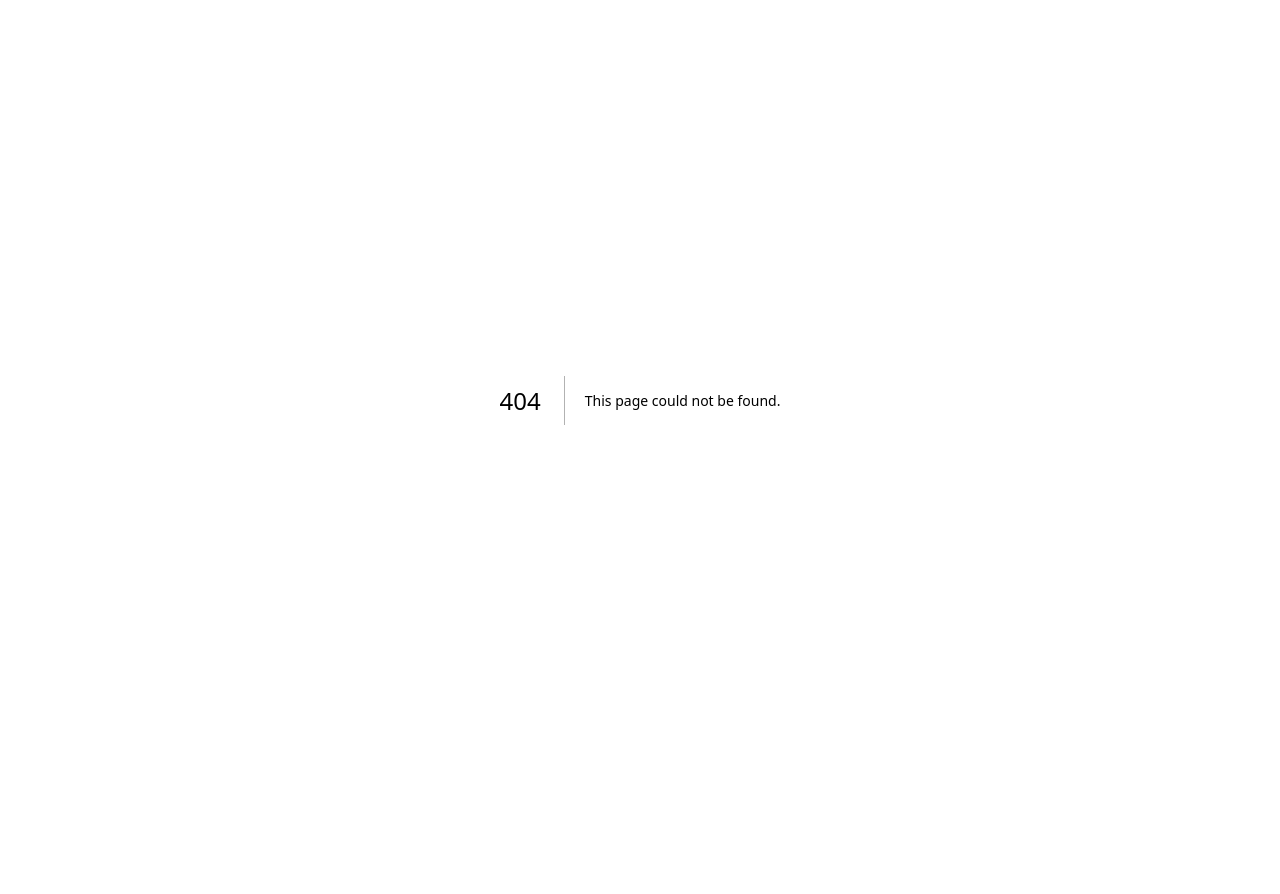
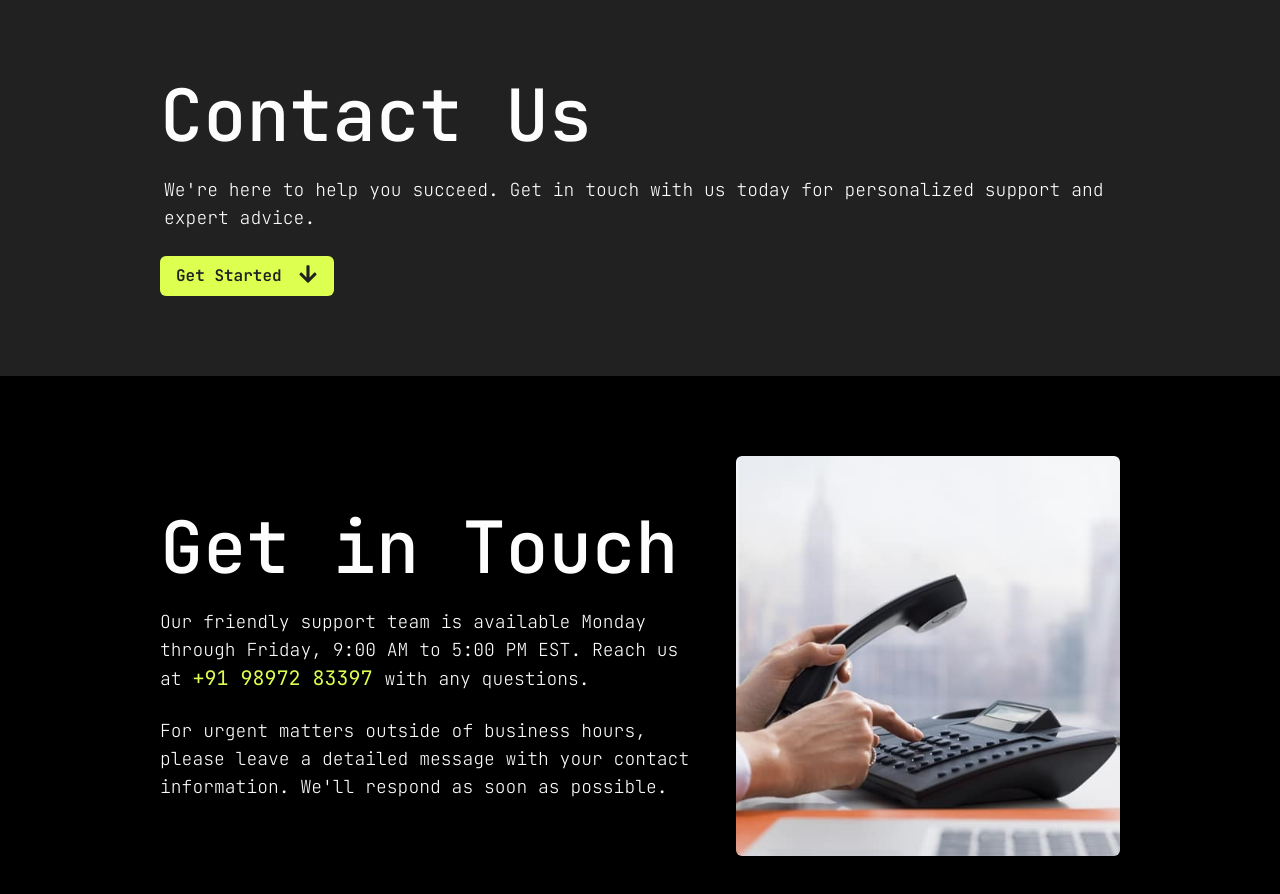
Before and after one commit to himanshuu004/plantywide, a Next.js app: page /ContactUs in a window 1280 px wide. Before the commit this address had no page. Shown: the top 894 px of the page. Before the commit the page ends 800 px from the top, so only its background shows below. Built offline with nearby package versions, Linux system fonts and the light colour scheme.

Commit message:
contact us page started

```diff
--- /dev/null
+++ b/app/ContactUs/components/GetinTouch.tsx
@@ -0,0 +1,39 @@
+import React from "react";
+import Image from "next/image";
+import { Phone } from "@/public";
+
+const GetinTouch = () => {
+  return (
+    <div className="w-full max-w-[960px] flex  justify-between items-center py-20 ">
+      <div className="w-3/5 h-full flex flex-col justify-start items-start gap-6 pr-8">
+        <div className=" w-full text-7xl font-medium">Get in Touch</div>
+        <div className="w-full text-lg font-thin">
+          Our friendly support team is available Monday through Friday, 9:00 AM
+          to 5:00 PM EST. Reach us at{" "}
+          <span className=" text-[#dcff50] text-xl font-normal">
+            {" "}
+            +91 98972 83397{" "}
+          </span>{" "}
+          with any questions.
+        </div>
+        <div className="w-full text-lg font-thin">
+          For urgent matters outside of business hours, please leave a detailed
+          message with your contact information. We'll respond as soon as
+          possible.
+        </div>
+      </div>
+      <div className="w-2/5 flex justify-center items-center">
+        <Image
+          src={Phone}
+          alt="Hero"
+          width={1000}
+          height={1000}
+          priority
+          className="h-[400px] w-full overflow-x-hidden object-cover rounded-md"
+        />
+      </div>
+    </div>
+  );
+};
+
+export default GetinTouch;
--- /dev/null
+++ b/app/ContactUs/components/HeroC.tsx
@@ -0,0 +1,20 @@
+import React from "react";
+import { FaArrowDown } from "react-icons/fa";
+
+const HeroC: React.FC = () => {
+  return (
+    <div className="w-full max-w-[960px] flex flex-col justify-start items-start py-20 gap-6 ">
+      <h1 className="w-full text-7xl font-medium">Contact Us</h1>
+      <p className="w-full text-lg font-thin px-1">
+        We're here to help you succeed. Get in touch with us today for
+        personalized support and expert advice.
+      </p>
+      <div className="w-auto flex justify-between  rounded-md bg-[#dcff50] text-[#212121] gap-4 font-semibold px-4 py-2">
+        <p>Get Started</p>
+        <FaArrowDown size={20} />
+      </div>
+    </div>
+  );
+};
+
+export default HeroC;
--- /dev/null
+++ b/app/ContactUs/page.jsx
@@ -0,0 +1,25 @@
+import React from "react";
+import { JetBrains_Mono } from "@next/font/google";
+import HeroC from "./components/HeroC";
+import GetinTouch from "./components/GetinTouch";
+
+const jetBrainsMono = JetBrains_Mono({
+  weight: ["200", "300", "400", "500", "600", "700", "800"], // You can specify the weight and other options
+  subsets: ["latin"], // Specify the subsets you want to use
+});
+
+const Contactus = () => {
+  return (
+    <div
+      className={`w-full h-full bg-[#212121] text-[#fdfdfd] flex flex-col justify-center items-center ${jetBrainsMono.className}`}
+    >
+      <HeroC />
+
+      <div className="w-full h-full bg-[#000000] text-[#fdfdfd] flex flex-col justify-center items-center">
+        <GetinTouch />
+      </div>
+    </div>
+  );
+};
+
+export default Contactus;
--- a/app/globals.css
+++ b/app/globals.css
@@ -1,33 +1,3 @@
 @tailwind base;
 @tailwind components;
 @tailwind utilities;
-
-:root {
-  --foreground-rgb: 0, 0, 0;
-  --background-start-rgb: 214, 219, 220;
-  --background-end-rgb: 255, 255, 255;
-}
-
-@media (prefers-color-scheme: dark) {
-  :root {
-    --foreground-rgb: 255, 255, 255;
-    --background-start-rgb: 0, 0, 0;
-    --background-end-rgb: 0, 0, 0;
-  }
-}
-
-body {
-  color: rgb(var(--foreground-rgb));
-  background: linear-gradient(
-      to bottom,
-      transparent,
-      rgb(var(--background-end-rgb))
-    )
-    rgb(var(--background-start-rgb));
-}
-
-@layer utilities {
-  .text-balance {
-    text-wrap: balance;
-  }
-}
--- a/app/page.tsx
+++ b/app/page.tsx
@@ -1,4 +1,4 @@
-import Image from "next/image";
+
 import Hero from "./components/Hero";
 import Occasions from "./components/occasions";
 import ScubsCard from "./components/ScubsCard";
--- a/public/index.tsx
+++ b/public/index.tsx
@@ -1,3 +1,5 @@
 import HeroImg from "@/public/planty_gero.jpeg";
+import CotactUsImg from "@/public/contactus.jpeg";
+import Phone from "@/public/phone.jpeg";
 
-export  { HeroImg };
+export { HeroImg, CotactUsImg, Phone };
--- a/tsconfig.json
+++ b/tsconfig.json
@@ -21,6 +21,6 @@
       "@/*": ["./*"]
     }
   },
-  "include": ["next-env.d.ts", "**/*.ts", "**/*.tsx", ".next/types/**/*.ts", "public/index.tsx"],
+  "include": ["next-env.d.ts", "**/*.ts", "**/*.tsx", ".next/types/**/*.ts", "public/index.tsx", "app/ContactUs/page.jsx", "app/ContactUs/components/hero.jsx"],
   "exclude": ["node_modules"]
 }
```
Also changed, not shown: public/contactus.jpeg (added), public/phone.jpeg (added).
